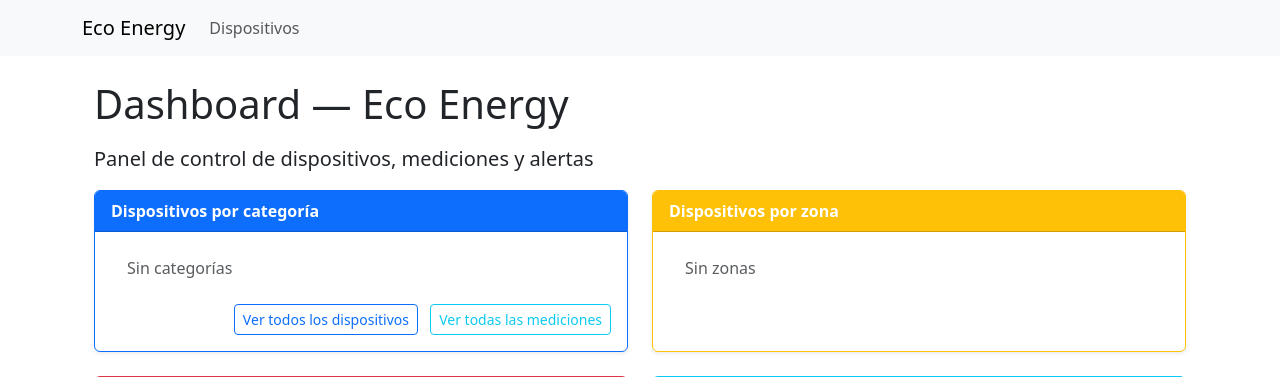
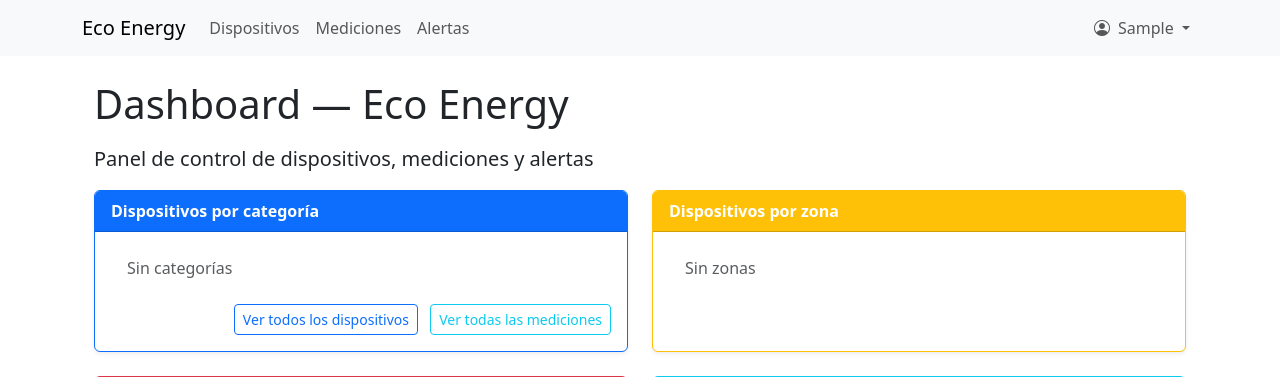
Before and after one commit to CRLTS-SNOW/ECO-ENERGY-EV1-BACKEND-INACAPLS, a Django app: page / in a window 1280 px wide. Shown: the top 377 px of the page. Run offline with Django 5.2, Linux system fonts and the light colour scheme; the visitor is signed in with stand-in values (Sample User, id 1); data that the repository does not hold is empty.

Commit message:
HU6: Login de empresa completo con ajustes en settings y base.html

```diff
--- a/ecoEnergy/ecoEnergy/settings.py
+++ b/ecoEnergy/ecoEnergy/settings.py
@@ -122,3 +122,8 @@ STATIC_URL = 'static/'
 # https://docs.djangoproject.com/en/5.2/ref/settings/#default-auto-field
 
 DEFAULT_AUTO_FIELD = 'django.db.models.BigAutoField'
+
+# Authentication settings
+LOGIN_URL = 'devices:login'
+LOGIN_REDIRECT_URL = 'devices:dashboard'
+LOGOUT_REDIRECT_URL = 'devices:login'
--- a/ecoEnergy/templates/base.html
+++ b/ecoEnergy/templates/base.html
@@ -5,6 +5,10 @@
     <title>Eco Energy</title>
     <link
       href="https://cdn.jsdelivr.net/npm/bootstrap@5.3.0/dist/css/bootstrap.min.css"
+      rel="stylesheet"
+    />
+    <link
+      href="https://cdn.jsdelivr.net/npm/bootstrap-icons@1.10.0/font/bootstrap-icons.css"
       rel="stylesheet"
     />
     {% block extra_head %}{% endblock %}
@@ -15,13 +19,38 @@
         <a class="navbar-brand" href="{% url 'devices:dashboard' %}"
           >Eco Energy</a
         >
+        {% if user.is_authenticated %}
         <ul class="navbar-nav me-auto">
           <li class="nav-item">
             <a class="nav-link" href="{% url 'devices:device_list' %}"
               >Dispositivos</a
             >
           </li>
+          <li class="nav-item">
+            <a class="nav-link" href="{% url 'devices:measurement_list' %}"
+              >Mediciones</a
+            >
+          </li>
+          <li class="nav-item">
+            <a class="nav-link" href="{% url 'devices:alert_list' %}"
+              >Alertas</a
+            >
+          </li>
         </ul>
+        <ul class="navbar-nav">
+          <li class="nav-item dropdown">
+            <a class="nav-link dropdown-toggle" href="#" role="button" data-bs-toggle="dropdown">
+              <i class="bi bi-person-circle me-1"></i>
+              {{ user.first_name|default:user.email }}
+            </a>
+            <ul class="dropdown-menu">
+              <li><a class="dropdown-item" href="{% url 'devices:logout' %}">
+                <i class="bi bi-box-arrow-right me-2"></i>Cerrar Sesión
+              </a></li>
+            </ul>
+          </li>
+        </ul>
+        {% endif %}
       </div>
     </nav>
     <main>
```
